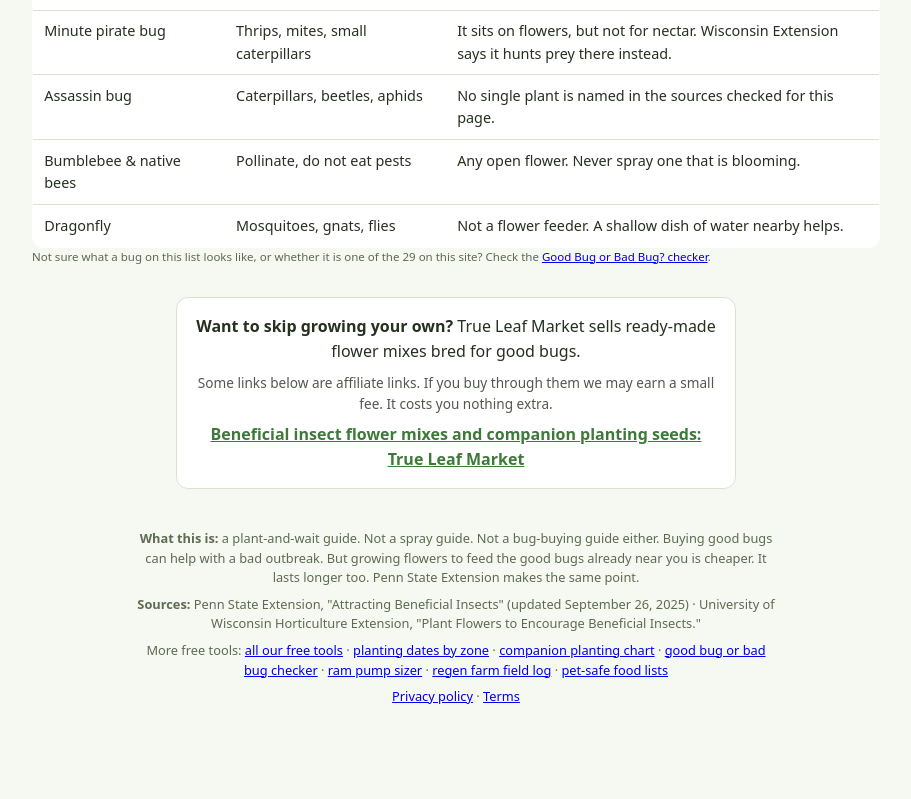
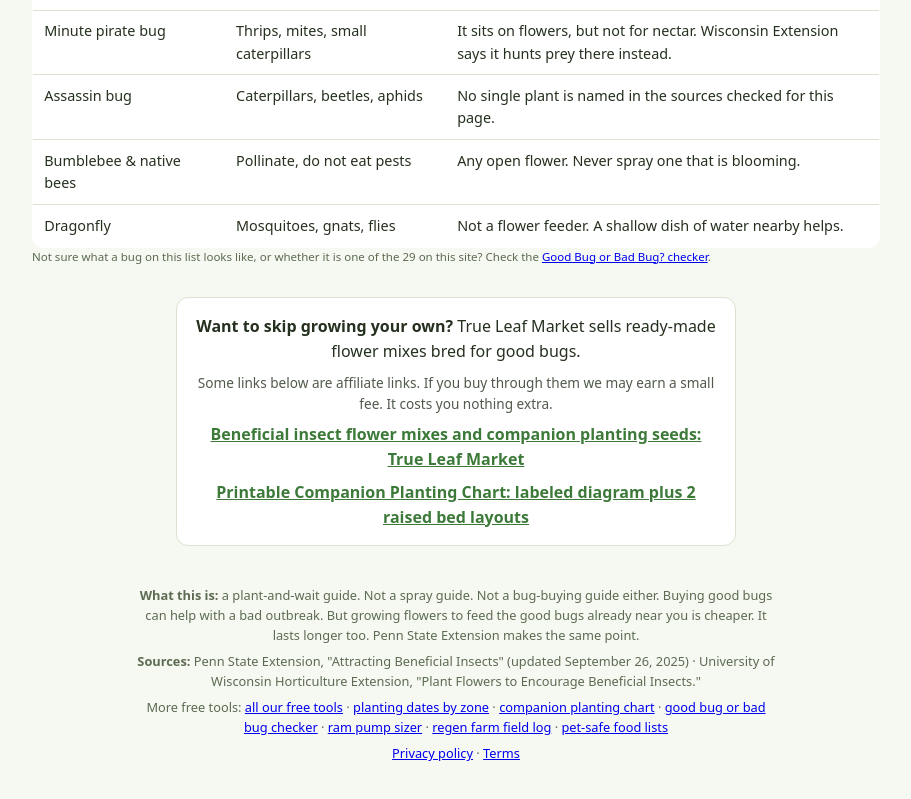
Before and after one commit to fscholtesdowd/good-bug-bad-bug, a plain HTML site: page beneficial-insects/index.html in a window 1280 px wide. Shown: the part 1780-2579 px from the top of the page, without its empty margins (184-1095 px from the left). Before the commit the page ends 2557 px from the top, so only its background shows below. Drawn offline with Linux system fonts and the light colour scheme.

Commit message:
Add direct printable-chart link to the companion-planting linkbox

```diff
--- a/beneficial-insects/index.html
+++ b/beneficial-insects/index.html
@@ -118,6 +118,7 @@
     <p style="margin:0 0 .5rem"><b>Want to skip growing your own?</b> True Leaf Market sells ready-made flower mixes bred for good bugs.</p>
     <p style="margin:0 0 .5rem;font-size:.85rem;opacity:.8">Some links below are affiliate links. If you buy through them we may earn a small fee. It costs you nothing extra.</p>
     <p style="margin:0"><a href="https://www.awin1.com/cread.php?awinmid=124042&amp;awinaffid=3009291&amp;platform=pl" rel="sponsored nofollow noopener">Beneficial insect flower mixes and companion planting seeds: True Leaf Market</a></p>
+    <p style="margin:.5rem 0 0"><a href="https://www.etsy.com/listing/4555889675?utm_source=good-bug-bad-bug&amp;utm_medium=web&amp;utm_content=linkbox-insects" rel="noopener">Printable Companion Planting Chart: labeled diagram plus 2 raised bed layouts</a></p>
   </div>
 
   <footer>
```
Also changed, not shown: index.html (+1 -0 lines).
